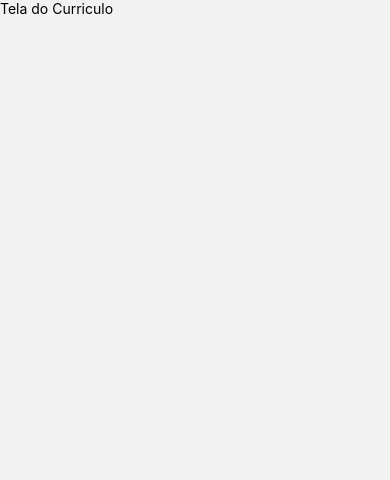
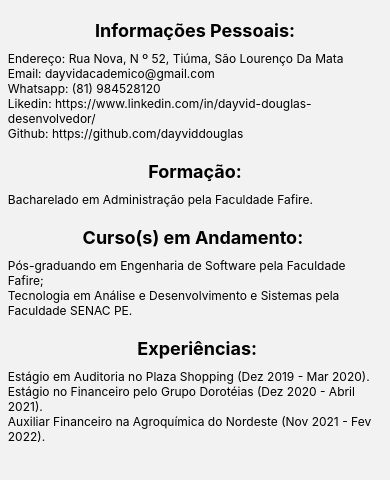
Before and after one commit to dayviddouglas/curriculo_dayvid_app, a React Native app: screen /Curriculo in a window 390 px wide. Shown: the top 480 px of the page. Built offline with nearby package versions, Linux system fonts and the light colour scheme.

Commit message:
Criando a página do currículo.

```diff
--- a/src/paginas/Curriculo/index.js
+++ b/src/paginas/Curriculo/index.js
@@ -1,10 +1,104 @@
-import { View, Text } from 'react-native'
+import { View, Text,StyleSheet, FlatList } from 'react-native'
 import React from 'react'
+import * as Animatable from 'react-native-animatable'
 
 export default function Curriculo() {
   return (
-    <View>
-      <Text>Tela do Curriculo</Text>
-    </View>
+    <Animatable.View  animation="fadeInLeft" delay={500} style ={styles.container}>
+
+    <Text style={styles.tituloInfoPessoais}> Informações Pessoais: </Text>
+      <Text style={styles.infoPessoais}>
+      Endereço: Rua Nova, N º 52, Tiúma, São Lourenço Da Mata
+      {'\n'}
+      Email: dayvidacademico@gmail.com
+      {'\n'}
+      Whatsapp: (81) 984528120
+      {'\n'}
+      Likedin: https://www.linkedin.com/in/dayvid-douglas-desenvolvedor/
+      {'\n'}
+      Github: https://github.com/dayviddouglas
+
+      </Text>
+      <Text style={styles.tituloFormacoes}> Formação: </Text>
+
+      <Text style={styles.formacoes}>Bacharelado em Administração pela Faculdade Fafire.</Text>
+
+      <Text style={styles.tituloCursoemAndamento}>Curso(s) em Andamento: </Text>
+
+       <Text style={styles.cursoemAndamento}>Pós-graduando em Engenharia de Software pela Faculdade Fafire;
+       {'\n'}
+      Tecnologia em Análise e Desenvolvimento e Sistemas pela Faculdade SENAC PE.
+      </Text>
+
+      <Text style={styles.tituloExperiencias}>  Experiências: </Text>
+      <Text style={styles.experiencias}>
+      Estágio em Auditoria no Plaza Shopping (Dez 2019 - Mar 2020).
+      {'\n'}
+      Estágio no Financeiro pelo Grupo Dorotéias (Dez 2020 - Abril 2021).
+      {'\n'}
+
+     Auxiliar Financeiro na Agroquímica do Nordeste (Nov 2021 - Fev
+2022).
+
+
+
+      </Text>
+
+
+
+    </Animatable.View>
   )
 }
+
+const styles = StyleSheet.create({
+    container:{
+     flex:1,
+     paddingHorizontal: '2%'
+    },
+
+    tituloInfoPessoais: {
+        fontSize: 18,
+        alignSelf: 'center',
+        marginTop: 20,
+        fontWeight: 'bold',
+    },
+    infoPessoais:{
+        fontSize: 12,
+        marginTop:10
+    },
+    tituloFormacoes:{
+      fontSize: 18,
+       alignSelf: 'center',
+       marginTop: 20,
+       fontWeight: 'bold',
+    },
+    formacoes:{
+      fontSize: 12,
+      marginTop:10
+    },
+    tituloCursoemAndamento:{
+        fontSize: 18,
+        alignSelf: 'center',
+        marginTop: 20,
+        fontWeight: 'bold',
+    },
+
+    cursoemAndamento:{
+        fontSize: 12,
+      marginTop:10
+
+    },
+    tituloExperiencias:{
+        fontSize: 18,
+        alignSelf: 'center',
+        marginTop: 20,
+        fontWeight: 'bold',
+    },
+    experiencias: {
+      fontSize: 12,
+      marginTop:10
+    }
+
+
+
+})
```
